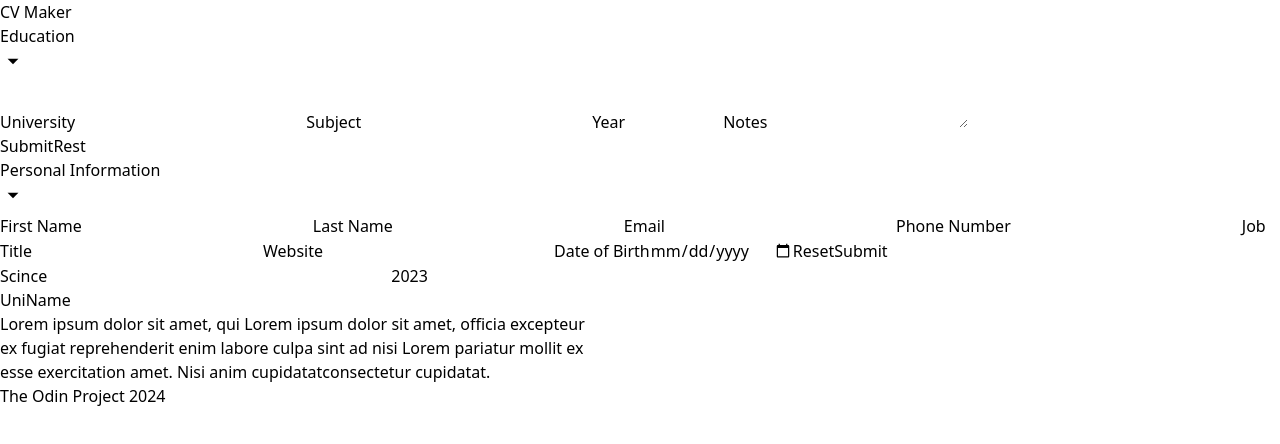
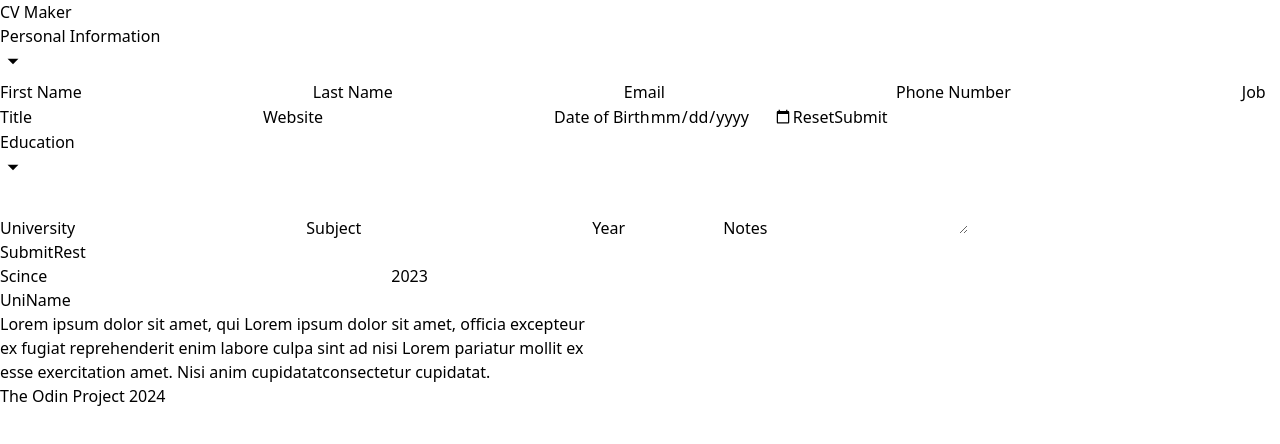
Before and after one commit to Mokhtar25/CvMaker, a React (Vite) app: page / in a window 1280 px wide. Shown: the top 444 px of the page. Built offline with nearby package versions, Linux system fonts and the light colour scheme.

Commit message:
moving personal info up

```diff
--- a/src/App.tsx
+++ b/src/App.tsx
@@ -23,11 +23,11 @@ function App() {
       <Header />
       <div className="content flex justify-between h-screen">
         <div className="info w-[35%] ">
+          <Section text="Personal Information">
+            <PersonalInfo set={setPerInfo} data={perInfo} />
+          </Section>
           <Section text={"Education"}>
             <Card submit={setEduInfo} />
-          </Section>
-          <Section text="Personal Information">
-            <PersonalInfo set={setPerInfo} data={perInfo} />
           </Section>
         </div>
         <div className="display w-[65%] flex items-center flex-col bg-slate-200">
```
